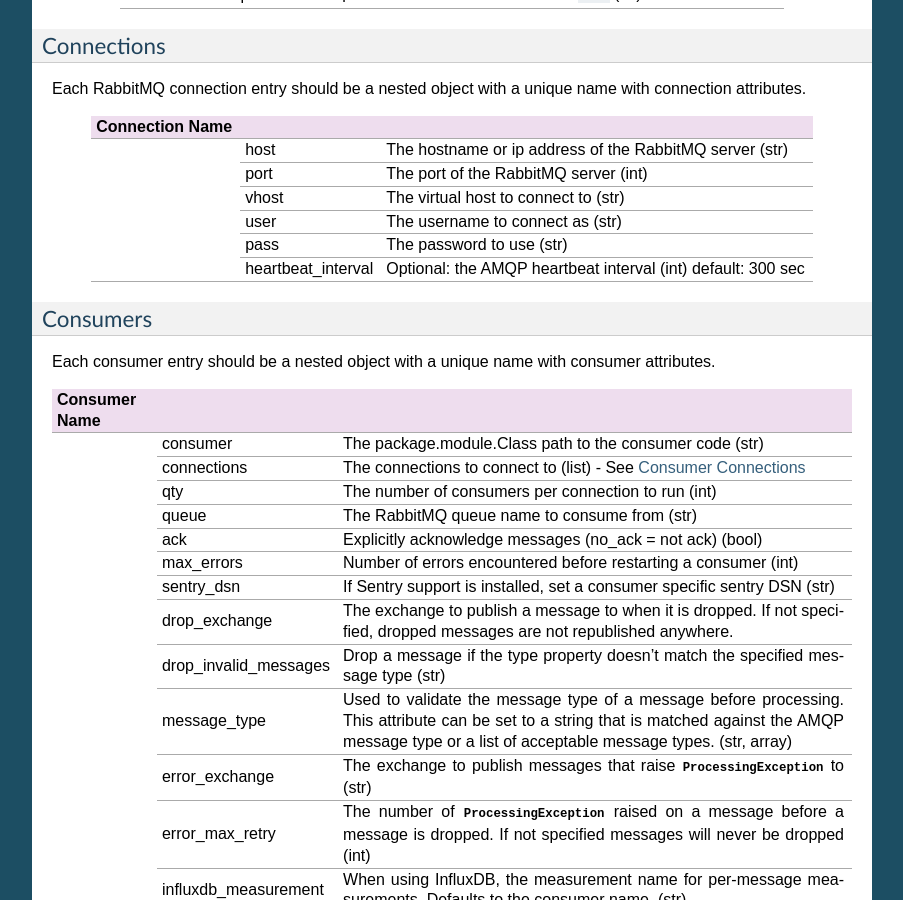
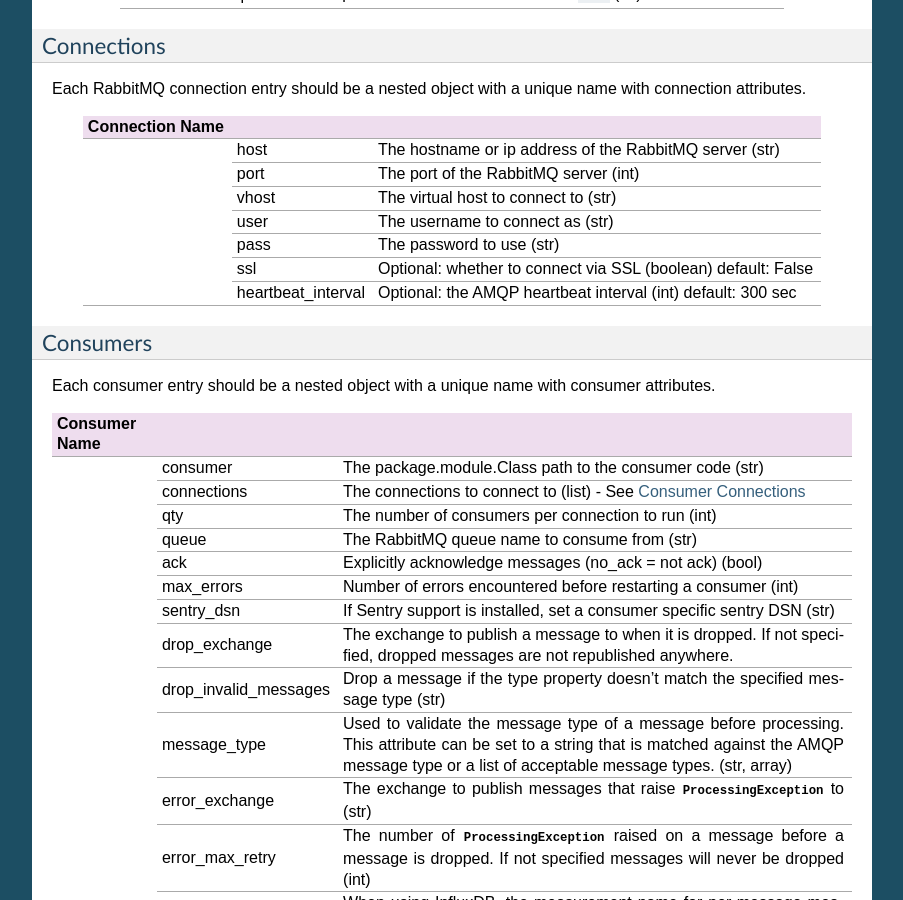
Before and after one commit to gmr/rejected, a Sphinx documentation site: the page built from docs/configuration.rst, in a window 1280 px wide and 900 px high, scrolled down 1114 px. Shown: the whole window, without its empty margins (198-1101 px from the left). Built offline with Sphinx 7.4.7, drawn with Linux system fonts in a browser that asks for light colours.

Commit message:
update documentation with SSL connection flag

```diff
--- a/docs/configuration.rst
+++ b/docs/configuration.rst
@@ -77,21 +77,23 @@
 ^^^^^^^^^^^
 Each RabbitMQ connection entry should be a nested object with a unique name with connection attributes.
 
-+-----------------+------------------------------------------------------------------------------------+
-| Connection Name |                                                                                    |
-+=================+=====================+==============================================================+
-|                 | host                | The hostname or ip address of the RabbitMQ server (str)      |
-|                 +---------------------+--------------------------------------------------------------+
-|                 | port                | The port of the RabbitMQ server (int)                        |
-|                 +---------------------+--------------------------------------------------------------+
-|                 | vhost               | The virtual host to connect to (str)                         |
-|                 +---------------------+--------------------------------------------------------------+
-|                 | user                | The username to connect as (str)                             |
-|                 +---------------------+--------------------------------------------------------------+
-|                 | pass                | The password to use (str)                                    |
-|                 +---------------------+--------------------------------------------------------------+
-|                 | heartbeat_interval  | Optional: the AMQP heartbeat interval (int) default: 300 sec |
-+-----------------+---------------------+--------------------------------------------------------------+
++-----------------+-------------------------------------------------------------------------------------+
+| Connection Name |                                                                                     |
++=================+=====================+===============================================================+
+|                 | host                | The hostname or ip address of the RabbitMQ server (str)       |
+|                 +---------------------+---------------------------------------------------------------+
+|                 | port                | The port of the RabbitMQ server (int)                         |
+|                 +---------------------+---------------------------------------------------------------+
+|                 | vhost               | The virtual host to connect to (str)                          |
+|                 +---------------------+---------------------------------------------------------------+
+|                 | user                | The username to connect as (str)                              |
+|                 +---------------------+---------------------------------------------------------------+
+|                 | pass                | The password to use (str)                                     |
+|                 +---------------------+---------------------------------------------------------------+
+|                 | ssl                 | Optional: whether to connect via SSL (boolean) default: False |
+|                 +---------------------+---------------------------------------------------------------+
+|                 | heartbeat_interval  | Optional: the AMQP heartbeat interval (int) default: 300 sec  |
++-----------------+---------------------+---------------------------------------------------------------+
 
 Consumers
 ^^^^^^^^^
```
